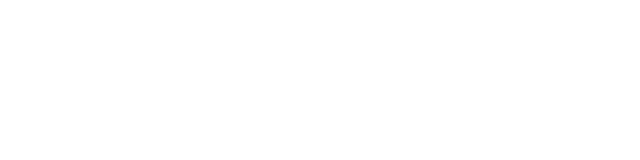
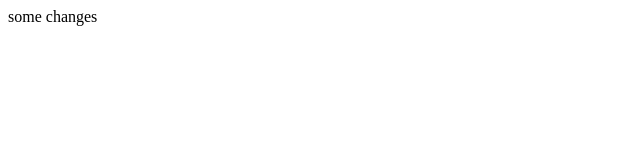
Before and after one commit to pulikkoden/MultiRepairBay, an Angular app: page / in a window 1280 px wide. Shown: the top 160 px of the page, without its empty margins (0-640 px from the left). Built offline with nearby package versions, Linux system fonts and the light colour scheme.

Commit message:
some changes

```diff
--- a/src/app/app.component.html
+++ b/src/app/app.component.html
@@ -1 +1,2 @@
+<div>some changes</div>
 <router-outlet></router-outlet>
```
